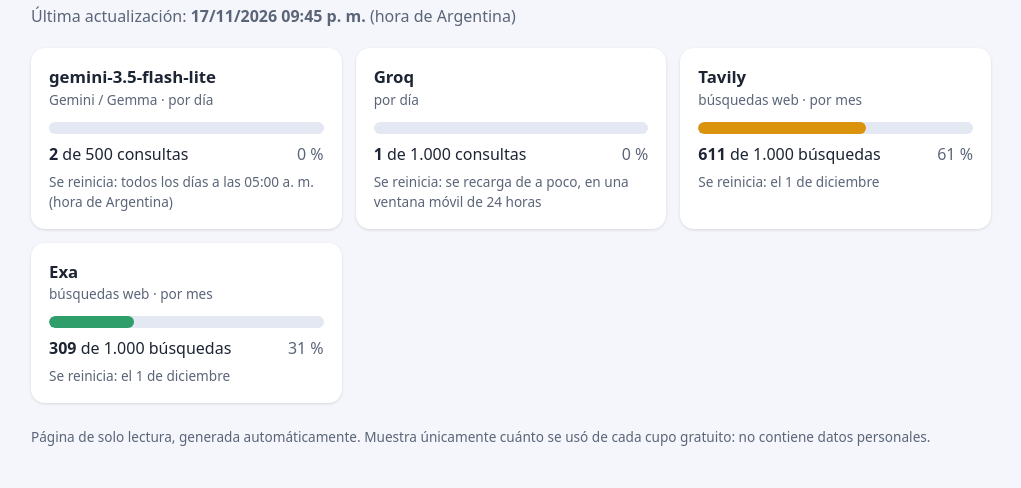
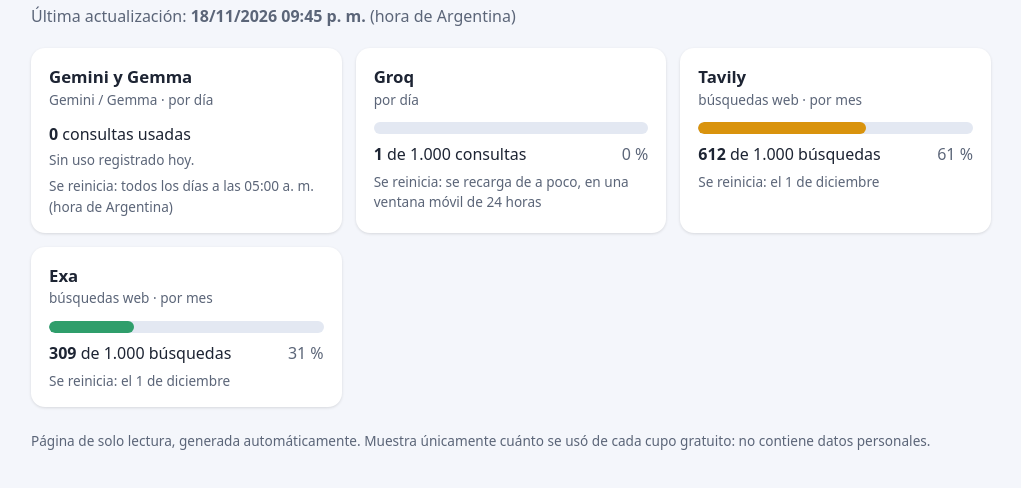
Before and after one commit to cucchetti/cucchetti.github.io, a plain HTML site: page cupos/index.html in a window 1280 px wide. Shown: the part 62-550 px from the top of the page, without its empty margins (129-1150 px from the left). Drawn offline with Linux system fonts and the light colour scheme.

Commit message:
Cupos: actualización 18/11/2026 09:45 p. m.

```diff
--- a/cupos/index.html
+++ b/cupos/index.html
@@ -28,14 +28,13 @@ footer { margin-top: 24px; color: var(--suave); font-size: .85rem; }
 <body>
 <main>
 <h1>Cupos de IAs gratuitas</h1>
-<p class="sub">Última actualización: <strong>17/11/2026 09:45 p. m.</strong> (hora de Argentina)</p>
+<p class="sub">Última actualización: <strong>18/11/2026 09:45 p. m.</strong> (hora de Argentina)</p>
 <section class="rejilla">
 <article class="tarjeta">
-  <h2>gemini-3.5-flash-lite</h2>
+  <h2>Gemini y Gemma</h2>
   <p class="tipo">Gemini / Gemma · por día</p>
-  <div class="barra bajo" role="progressbar" aria-valuenow="0" aria-valuemin="0" aria-valuemax="100"><span style="width:0%"></span></div>
-  <p class="cifras"><strong>2</strong> de 500 consultas <span class="pct">0&nbsp;%</span></p>
-
+  <p class="cifras"><strong>0</strong> consultas usadas</p>
+  <p class="nota">Sin uso registrado hoy.</p>
   <p class="reinicio">Se reinicia: todos los días a las 05:00 a. m. (hora de Argentina)</p>
 </article>
 <article class="tarjeta">
@@ -50,7 +49,7 @@ footer { margin-top: 24px; color: var(--suave); font-size: .85rem; }
   <h2>Tavily</h2>
   <p class="tipo">búsquedas web · por mes</p>
   <div class="barra medio" role="progressbar" aria-valuenow="61" aria-valuemin="0" aria-valuemax="100"><span style="width:61%"></span></div>
-  <p class="cifras"><strong>611</strong> de 1.000 búsquedas <span class="pct">61&nbsp;%</span></p>
+  <p class="cifras"><strong>612</strong> de 1.000 búsquedas <span class="pct">61&nbsp;%</span></p>
 
   <p class="reinicio">Se reinicia: el 1 de diciembre</p>
 </article>
```
